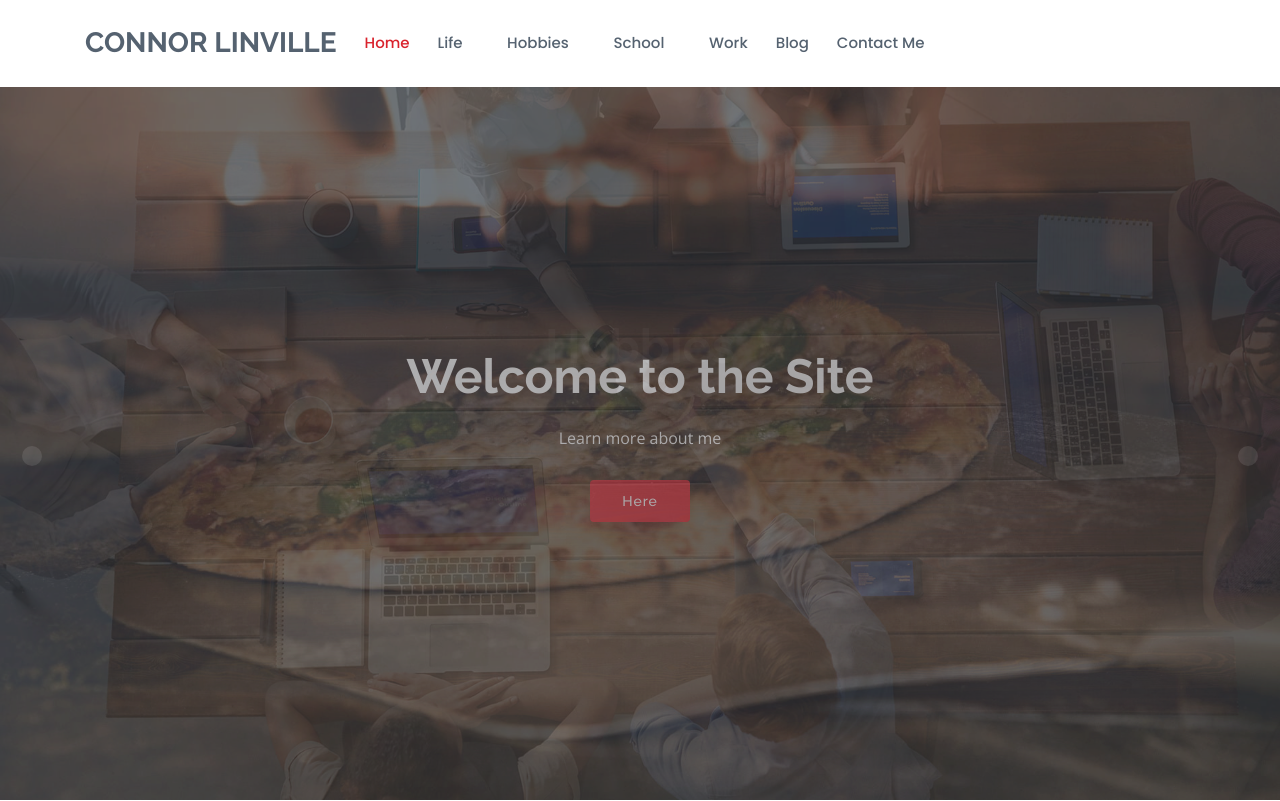
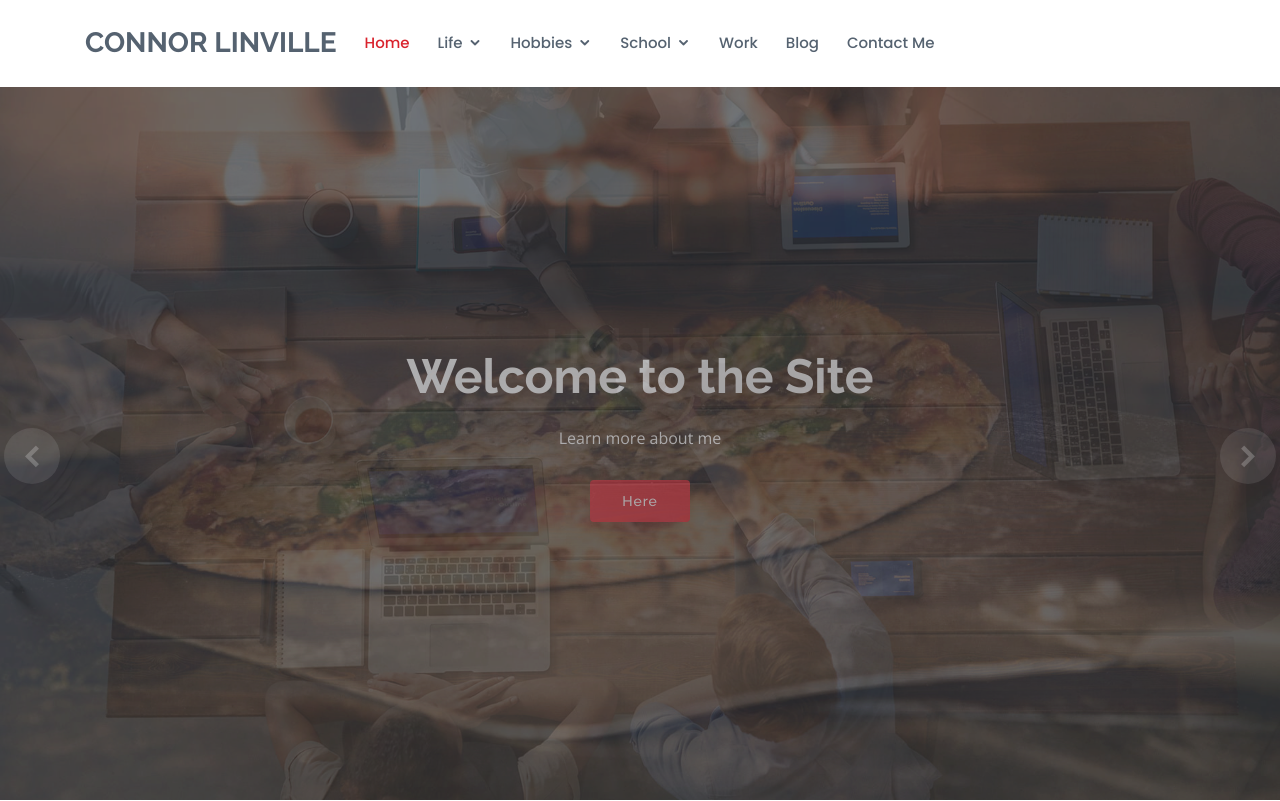
Before and after one commit to Linville26/Linville26.github.io, a plain HTML site: page index.html in a window 1280 px wide. Shown: the top 801 px of the page. Drawn offline with nearby package versions, Linux system fonts and the light colour scheme; files whose address does not match are found by name.

Commit message:
favicon take2

```diff
--- a/index.html
+++ b/index.html
@@ -20,8 +20,8 @@
 
   <!-- Vendor CSS Files -->
   <link href="assets/vendor/bootstrap/css/bootstrap.min.css" rel="stylesheet">
-
-
+  <link href="assets/vendor/icofont/icofont.min.css" rel="stylesheet">
+  <link href="assets/vendor/boxicons/css/boxicons.min.css" rel="stylesheet">
   <link href="assets/vendor/animate.css/animate.min.css" rel="stylesheet">
   <link href="assets/vendor/remixicon/remixicon.css" rel="stylesheet">
   <link href="assets/vendor/venobox/venobox.css" rel="stylesheet">
```
Also changed, not shown: img/about.txt (deleted), img/android-chrome-192x192.png (deleted), img/android-chrome-512x512.png (deleted), img/apple-touch-icon.png (deleted), img/favicon-16x16.png (deleted), img/favicon-32x32.png (deleted), img/favicon.ico (deleted), img/site.webmanifest (deleted).
